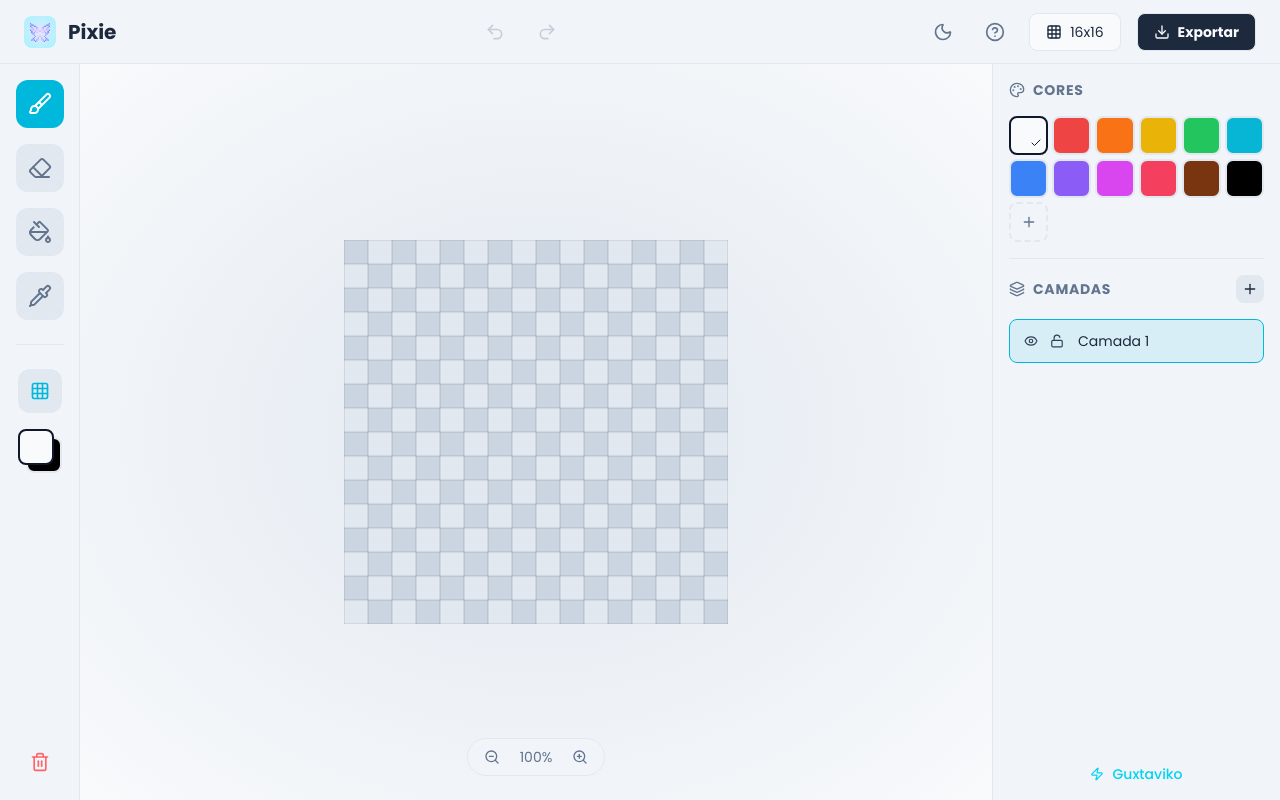
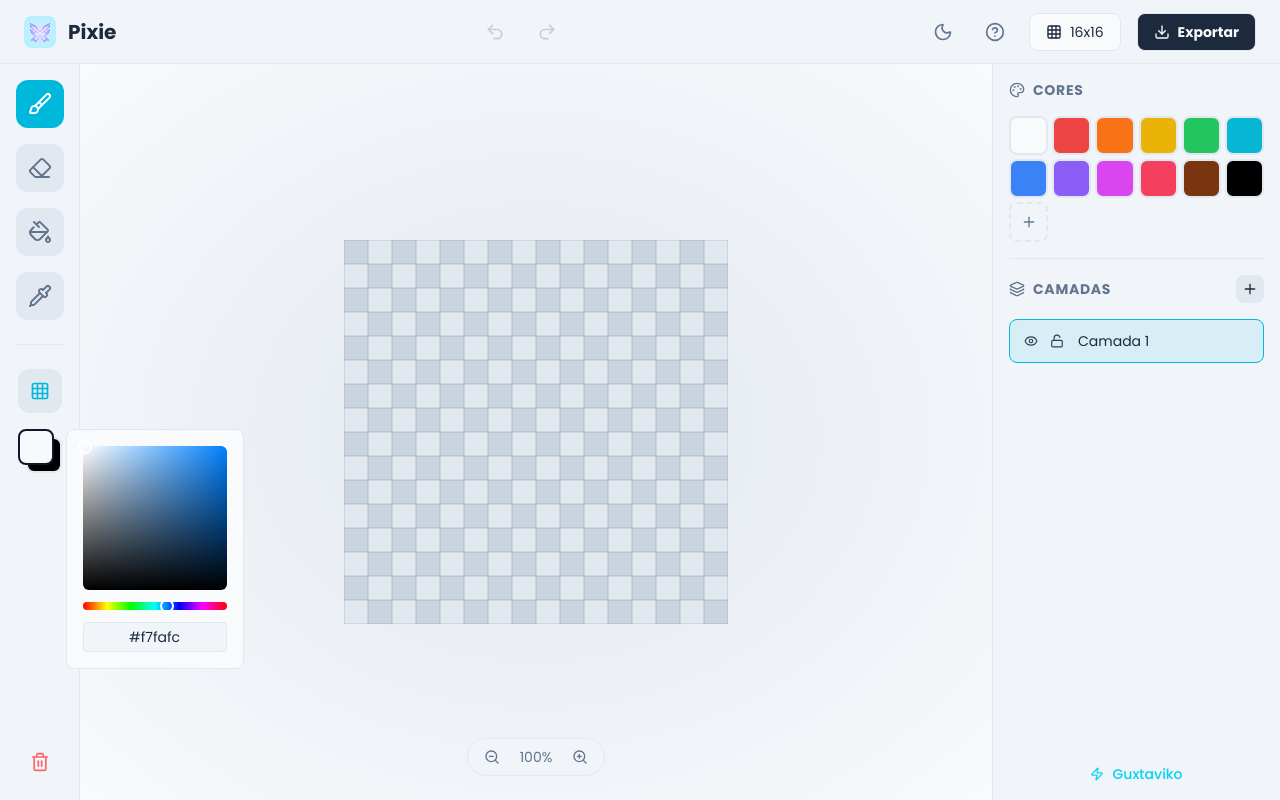
Before and after one commit to Guxtaviko/pixie, a React (Vite) app: page / in a window 1280 px wide. Both pictures are taken after a click on the button 35 px from the left and 447 px from the top of the page. Built offline with nearby package versions, Linux system fonts and the light colour scheme.

Commit message:
feat: add custom color picker

```diff
--- a/src/components/tool-bar.tsx
+++ b/src/components/tool-bar.tsx
@@ -6,14 +6,15 @@ import {
 	Pipette as PickerIcon,
 	Trash2 as TrashIcon,
 } from 'lucide-react'
+import { useState } from 'react'
 import { ColorContext } from '../contexts/color-context'
 import { GridContext } from '../contexts/grid-context'
 import { LayerContext } from '../contexts/layer-context'
 import { ToolContext } from '../contexts/tool-context'
 import { UseHotkey, useSafeContext } from '../hooks'
 import type { Tool } from '../types'
-import { colorBrightness } from '../utils/color-brightness'
 import { Button } from './ui/button'
+import { ColorSelector } from './ui/color-selector'
 import { ToolButton } from './ui/tool-button'
 
 const buttons = [
@@ -24,6 +25,8 @@ const buttons = [
 ]
 
 export const ToolBar = () => {
+	const [isColorSelectorOpen, setIsColorSelectorOpen] = useState(false)
+
 	const { showGrid, toggleGrid } = useSafeContext(GridContext)
 	const { primary, secondary, toggleActiveColor } = useSafeContext(ColorContext)
 	const { tool, setTool } = useSafeContext(ToolContext)
@@ -33,6 +36,8 @@ export const ToolBar = () => {
 	UseHotkey('b', () => setTool('brush'))
 	UseHotkey('e', () => setTool('eraser'))
 	UseHotkey('i', () => setTool('picker'))
+
+	const toggleColorSelector = () => setIsColorSelectorOpen(!isColorSelectorOpen)
 
 	return (
 		<aside className='w-20 border-r section flex flex-col items-center py-4 gap-4 z-10'>
@@ -64,7 +69,8 @@ export const ToolBar = () => {
 
 			<div className='relative w-11 h-11'>
 				<Button
-					className={`w-9 h-9 rounded-lg border-2 absolute top-0 left-0 z-20 ${colorBrightness(primary) === 'dark' ? 'border-slate-100' : 'border-slate-900'}`}
+					onClick={toggleColorSelector}
+					className='w-9 h-9 rounded-lg border-2 absolute top-0 left-0 z-20 border-slate-900 dark:border-slate-100'
 					style={{ backgroundColor: primary }}
 				/>
 				<Button
@@ -72,6 +78,11 @@ export const ToolBar = () => {
 					className='w-9 h-9 rounded-lg border-2 border-slate-200 dark:border-slate-800 absolute bottom-0 right-0 z-10'
 					style={{ backgroundColor: secondary }}
 				/>
+				{isColorSelectorOpen && (
+					<div className='absolute top-0 left-12 z-30'>
+						<ColorSelector handleClose={() => setIsColorSelectorOpen(false)} />
+					</div>
+				)}
 			</div>
 
 			<Button
--- /dev/null
+++ b/src/components/ui/color-selector.tsx
@@ -0,0 +1,191 @@
+import { useCallback, useEffect, useRef, useState } from 'react'
+import { ColorContext } from '../../contexts/color-context'
+import { UseHotkey, useSafeContext } from '../../hooks'
+import { hexToHSB, hsbToHex } from '../../utils/color-converter'
+
+interface ColorSelectorProps {
+	handleClose: () => void
+}
+
+export const ColorSelector = ({ handleClose }: ColorSelectorProps) => {
+	const { primary, setColor } = useSafeContext(ColorContext)
+	const hsb = hexToHSB(primary)
+	const [hue, setHue] = useState(hsb.h)
+	const [saturation, setSaturation] = useState(hsb.s)
+	const [brightness, setBrightness] = useState(hsb.b)
+	const [customColor, setCustomColor] = useState(primary)
+
+	useEffect(() => {
+		const handleClickOutside = (event: MouseEvent) => {
+			const target = event.target as HTMLElement
+			if (target.closest('#color-selector')) return
+
+			handleClose()
+		}
+
+		document.addEventListener('mousedown', handleClickOutside)
+		return () => {
+			document.removeEventListener('mousedown', handleClickOutside)
+		}
+	}, [handleClose])
+
+	UseHotkey('Escape', handleClose)
+
+	useEffect(() => {
+		const hex = hsbToHex({ h: hue, s: saturation, b: brightness })
+		setCustomColor(hex)
+		setColor(hex)
+	}, [hue, saturation, brightness, setColor])
+
+	const colorRef = useRef<HTMLDivElement>(null)
+	const pickerRef = useRef<HTMLDivElement>(null)
+	const hueRef = useRef<HTMLDivElement>(null)
+
+	const isDragging = useRef(false)
+
+	const setPickerPosition = useCallback(() => {
+		if (!colorRef.current || !pickerRef.current) return
+
+		const rect = colorRef.current.getBoundingClientRect()
+		const x = (hsb.s / 100) * rect.width
+		const y = ((100 - hsb.b) / 100) * rect.height
+
+		const { width, height } = pickerRef.current.getBoundingClientRect()
+
+		pickerRef.current.style.left = `${x - width / 2}px`
+		pickerRef.current.style.top = `${y - height / 2}px`
+	}, [hsb])
+
+	useEffect(() => {
+		setPickerPosition()
+	}, [setPickerPosition])
+
+	const updateColor = (e: React.MouseEvent) => {
+		if (!colorRef.current || !pickerRef.current) return
+
+		const rect = colorRef.current.getBoundingClientRect()
+		let x = e.clientX - rect.left
+		let y = e.clientY - rect.top
+
+		x = Math.max(0, Math.min(x, rect.width))
+		y = Math.max(0, Math.min(y, rect.height))
+
+		const newSaturation = Math.round((x / rect.width) * 100)
+		const newBrightness = 100 - Math.round((y / rect.height) * 100)
+
+		setSaturation(newSaturation)
+		setBrightness(newBrightness)
+
+		setPickerPosition()
+	}
+
+	const updateHue = (e: React.MouseEvent) => {
+		if (!hueRef.current) return
+
+		const rect = hueRef.current.getBoundingClientRect()
+		let x = e.clientX - rect.left
+
+		x = Math.max(0, Math.min(x, rect.width))
+
+		const newHue = Math.round((x / rect.width) * 360)
+		setHue(newHue)
+	}
+
+	const handleMouseDown =
+		(action: 'hue' | 'color') => (e: React.MouseEvent) => {
+			isDragging.current = true
+			return action === 'hue' ? updateHue(e) : updateColor(e)
+		}
+
+	const handleMouseMove =
+		(action: 'hue' | 'color') => (e: React.MouseEvent) => {
+			if (!isDragging.current) return
+
+			return action === 'hue' ? updateHue(e) : updateColor(e)
+		}
+
+	const handleMouseUp = () => {
+		isDragging.current = false
+	}
+
+	const handleColorInputChange = (e: React.ChangeEvent<HTMLInputElement>) => {
+		const raw = e.target.value
+		setCustomColor(raw)
+
+		const value = raw.startsWith('#') ? raw : `#${raw}`
+
+		if (/^#([0-9A-Fa-f]{6})$/.test(value)) {
+			const newHSB = hexToHSB(value)
+			setHue(newHSB.h)
+			setSaturation(newHSB.s)
+			setBrightness(newHSB.b)
+		}
+	}
+
+	return (
+		<div
+			id='color-selector'
+			className='bg-slate-50 dark:bg-slate-950 border border-slate-200 dark:border-slate-800 rounded-lg p-4'
+		>
+			<div className='flex flex-col gap-3'>
+				<div
+					role='application'
+					ref={colorRef}
+					onMouseDown={handleMouseDown('color')}
+					onMouseMove={handleMouseMove('color')}
+					onMouseUp={handleMouseUp}
+					onMouseLeave={handleMouseUp}
+					className={`relative w-36 h-36 cursor-crosshair rounded-md`}
+					style={{
+						backgroundColor: `hsl(${hue}, 100%, 50%)`,
+						backgroundImage: `linear-gradient(to top, #000, transparent), linear-gradient(to right, #fff, transparent)`,
+					}}
+				>
+					<div
+						ref={pickerRef}
+						className='absolute w-3.5 h-3.5 rounded-full border-2 border-white'
+					/>
+				</div>
+				<div
+					role='application'
+					ref={hueRef}
+					onMouseDown={handleMouseDown('hue')}
+					onMouseMove={handleMouseMove('hue')}
+					onMouseUp={handleMouseUp}
+					onMouseLeave={handleMouseUp}
+					className='relative w-full h-2 rounded'
+					style={{
+						backgroundImage: `
+              linear-gradient(in hsl longer hue 90deg, red 0 100%),
+              linear-gradient(
+                90deg,
+                rgba(255, 0, 0, 1) 0%,
+                rgba(255, 154, 0, 1) 10%,
+                rgba(208, 222, 33, 1) 20%,
+                rgba(79, 220, 74, 1) 30%,
+                rgba(63, 218, 216, 1) 40%,
+                rgba(47, 201, 226, 1) 50%,
+                rgba(28, 127, 238, 1) 60%,
+                rgba(95, 21, 242, 1) 70%,
+                rgba(186, 12, 248, 1) 80%,
+                rgba(251, 7, 217, 1) 90%,
+                rgba(255, 0, 0, 1) 100%)
+              `,
+					}}
+				>
+					<div
+						className='absolute -top-[3.5px] w-3.5 h-3.5 rounded-full border-2 border-white'
+						style={{ left: `calc(${(hue / 360) * 100}% - 7px)` }}
+					/>
+				</div>
+				<input
+					type='text'
+					value={customColor}
+					maxLength={7}
+					onChange={handleColorInputChange}
+					className='w-full p-1 text-center text-sm rounded border border-slate-200 dark:border-slate-800 bg-slate-100 dark:bg-slate-900 text-slate-800 dark:text-slate-200 outline-none'
+				/>
+			</div>
+		</div>
+	)
+}
--- /dev/null
+++ b/src/utils/color-converter.ts
@@ -0,0 +1,73 @@
+interface HSB {
+	h: number
+	s: number
+	b: number
+}
+
+export const hexToHSB = (hex: string): HSB => {
+	hex = hex.startsWith('#') ? hex : `#${hex}`
+
+	const r = parseInt(hex.slice(1, 3), 16) / 255
+	const g = parseInt(hex.slice(3, 5), 16) / 255
+	const b = parseInt(hex.slice(5, 7), 16) / 255
+
+	const max = Math.max(r, g, b)
+	const min = Math.min(r, g, b)
+	const delta = max - min
+
+	let hue = 0
+	const saturation = max === 0 ? 0 : delta / max
+	const brightness = max
+
+	if (delta !== 0) {
+		switch (max) {
+			case r:
+				hue = (g - b) / delta + (g < b ? 6 : 0)
+				break
+			case g:
+				hue = (b - r) / delta + 2
+				break
+			case b:
+				hue = (r - g) / delta + 4
+				break
+		}
+
+		hue /= 6
+	}
+
+	return {
+		h: Math.round(hue * 360),
+		s: Math.round(saturation * 100),
+		b: Math.round(brightness * 100),
+	}
+}
+
+export const hsbToHex = ({ h, s, b }: HSB): string => {
+	s /= 100
+	b /= 100
+
+	// c = chroma, x = second largest component, m = match brightness
+	const c = b * s
+	const x = c * (1 - Math.abs(((h / 60) % 2) - 1))
+	const m = b - c
+
+	const sector = Math.floor(h / 60) % 6
+	const combos = [
+		[c, x, 0],
+		[x, c, 0],
+		[0, c, x],
+		[0, x, c],
+		[x, 0, c],
+		[c, 0, x],
+	]
+
+	let [red, green, blue] = combos[sector]
+
+	red = Math.round((red + m) * 255)
+	green = Math.round((green + m) * 255)
+	blue = Math.round((blue + m) * 255)
+
+	const toHex = (value: number) => value.toString(16).padStart(2, '0')
+
+	return `#${toHex(red)}${toHex(green)}${toHex(blue)}`
+}
```
Also changed, not shown: 1 other file (tests, documents, lock files or other folders).
